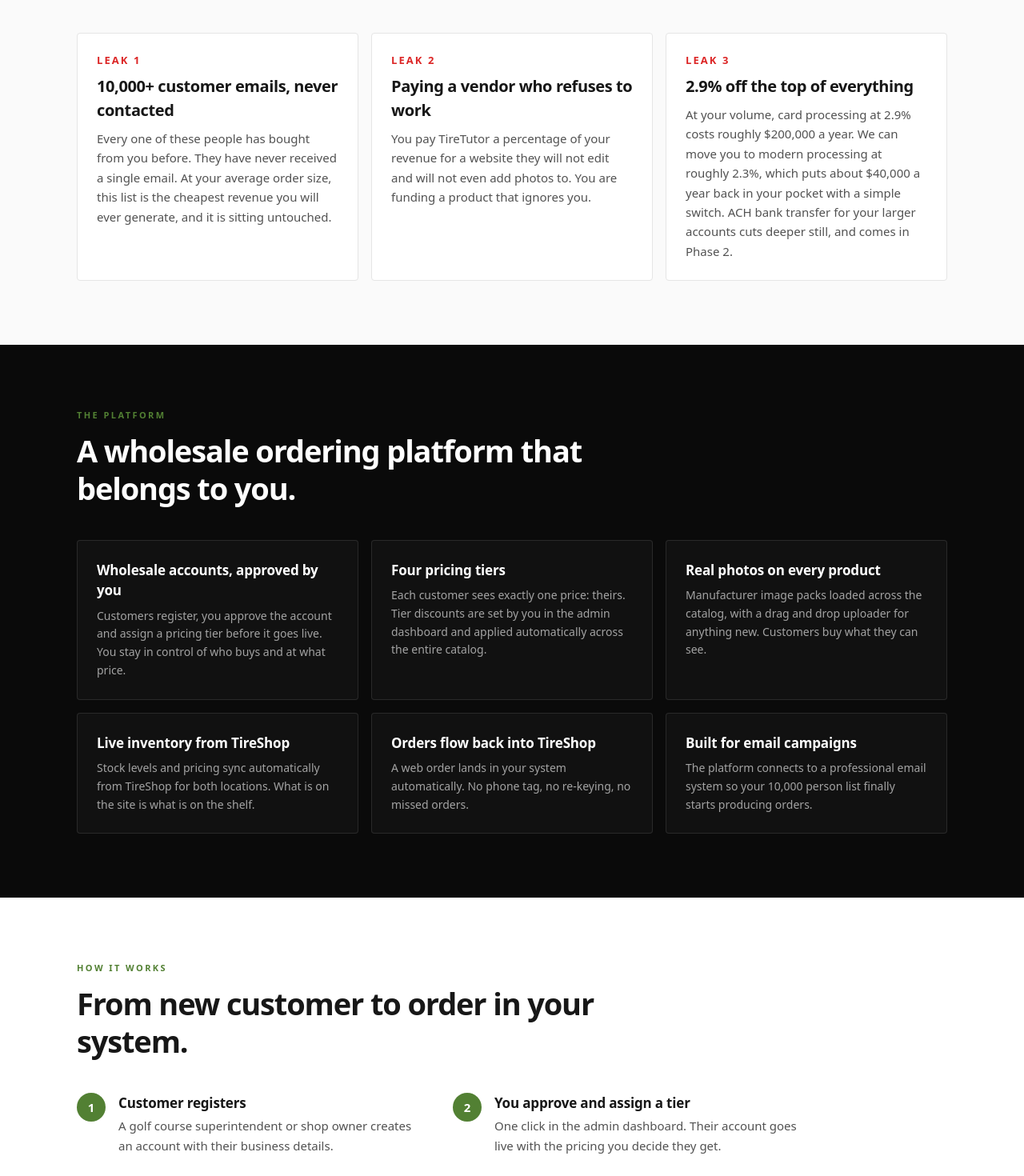
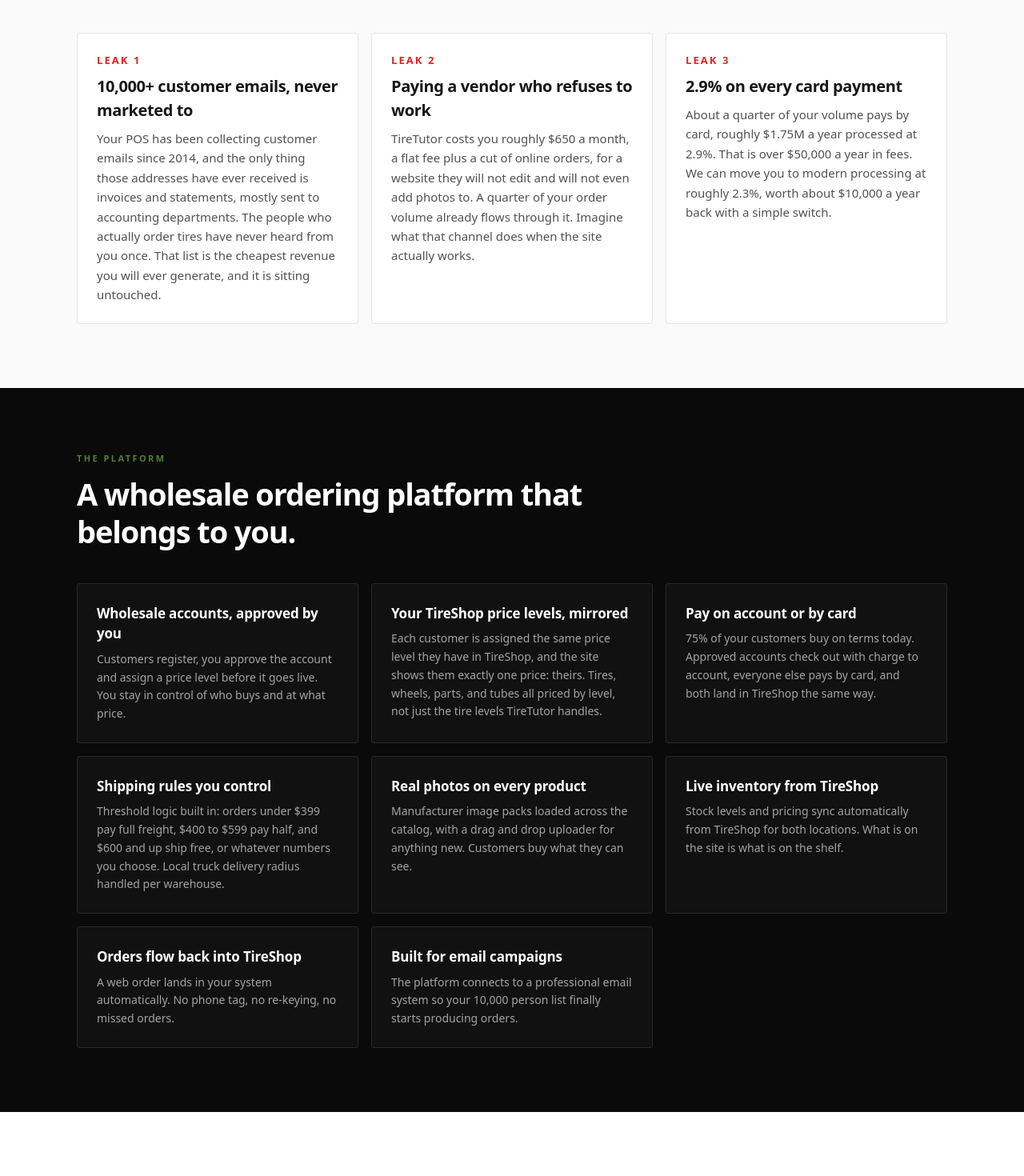
Before and after one commit to barrygoldwater/tire-town, a React (Vite) app: page /proposal in a window 1280 px wide. Shown: the part 1240-2710 px from the top of the page at 80% size. Built offline with nearby package versions, Linux system fonts and the light colour scheme; no server answers.

Commit message:
File changes

```diff
--- a/src/pages/Proposal.jsx
+++ b/src/pages/Proposal.jsx
@@ -88,7 +88,7 @@ export default function Proposal() {
             Your customers are ready to order online. Your website just has to let them.
           </h1>
           <p className="mt-6 text-[17px] sm:text-[19px] leading-relaxed text-neutral-400 max-w-[720px]">
-            A wholesale ordering platform built specifically for Affordable Tire. Real photos, your pricing tiers, live inventory from TireShop, and orders that land in your system without anyone re-keying them. Built by Vory, owned by you.
+            A wholesale ordering platform built specifically for Affordable Tire. Real photos, your real price levels, live inventory from TireShop, and orders that land in your system without anyone re-keying them. Built by Vory, owned by you.
           </p>
         </div>
       </section>
@@ -122,18 +122,18 @@ export default function Proposal() {
           <div className="mt-10 grid md:grid-cols-3 gap-4">
             <Leak
               number="1"
-              title="10,000+ customer emails, never contacted"
-              body="Every one of these people has bought from you before. They have never received a single email. At your average order size, this list is the cheapest revenue you will ever generate, and it is sitting untouched."
+              title="10,000+ customer emails, never marketed to"
+              body="Your POS has been collecting customer emails since 2014, and the only thing those addresses have ever received is invoices and statements, mostly sent to accounting departments. The people who actually order tires have never heard from you once. That list is the cheapest revenue you will ever generate, and it is sitting untouched."
             />
             <Leak
               number="2"
               title="Paying a vendor who refuses to work"
-              body="You pay TireTutor a percentage of your revenue for a website they will not edit and will not even add photos to. You are funding a product that ignores you."
+              body="TireTutor costs you roughly $650 a month, a flat fee plus a cut of online orders, for a website they will not edit and will not even add photos to. A quarter of your order volume already flows through it. Imagine what that channel does when the site actually works."
             />
             <Leak
               number="3"
-              title="2.9% off the top of everything"
-              body="At your volume, card processing at 2.9% costs roughly $200,000 a year. We can move you to modern processing at roughly 2.3%, which puts about $40,000 a year back in your pocket with a simple switch. ACH bank transfer for your larger accounts cuts deeper still, and comes in Phase 2."
+              title="2.9% on every card payment"
+              body="About a quarter of your volume pays by card, roughly $1.75M a year processed at 2.9%. That is over $50,000 a year in fees. We can move you to modern processing at roughly 2.3%, worth about $10,000 a year back with a simple switch."
             />
           </div>
         </div>
@@ -147,8 +147,10 @@ export default function Proposal() {
             A wholesale ordering platform that belongs to you.
           </h2>
           <div className="mt-10 grid sm:grid-cols-2 lg:grid-cols-3 gap-4">
-            <Feature title="Wholesale accounts, approved by you" body="Customers register, you approve the account and assign a pricing tier before it goes live. You stay in control of who buys and at what price." />
-            <Feature title="Four pricing tiers" body="Each customer sees exactly one price: theirs. Tier discounts are set by you in the admin dashboard and applied automatically across the entire catalog." />
+            <Feature title="Wholesale accounts, approved by you" body="Customers register, you approve the account and assign a price level before it goes live. You stay in control of who buys and at what price." />
+            <Feature title="Your TireShop price levels, mirrored" body="Each customer is assigned the same price level they have in TireShop, and the site shows them exactly one price: theirs. Tires, wheels, parts, and tubes all priced by level, not just the tire levels TireTutor handles." />
+            <Feature title="Pay on account or by card" body="75% of your customers buy on terms today. Approved accounts check out with charge to account, everyone else pays by card, and both land in TireShop the same way." />
+            <Feature title="Shipping rules you control" body="Threshold logic built in: orders under $399 pay full freight, $400 to $599 pay half, and $600 and up ship free, or whatever numbers you choose. Local truck delivery radius handled per warehouse." />
             <Feature title="Real photos on every product" body="Manufacturer image packs loaded across the catalog, with a drag and drop uploader for anything new. Customers buy what they can see." />
             <Feature title="Live inventory from TireShop" body="Stock levels and pricing sync automatically from TireShop for both locations. What is on the site is what is on the shelf." />
             <Feature title="Orders flow back into TireShop" body="A web order lands in your system automatically. No phone tag, no re-keying, no missed orders." />
@@ -166,8 +168,8 @@ export default function Proposal() {
           </h2>
           <div className="mt-10 grid md:grid-cols-2 gap-x-10 gap-y-8 max-w-[900px]">
             <Step number="1" title="Customer registers" body="A golf course superintendent or shop owner creates an account with their business details." />
-            <Step number="2" title="You approve and assign a tier" body="One click in the admin dashboard. Their account goes live with the pricing you decide they get." />
-            <Step number="3" title="They shop their price" body="Full catalog with photos, sizes, and live stock, showing only their tier pricing. Reordering takes minutes." />
+            <Step number="2" title="You approve and assign a price level" body="One click in the admin dashboard. Their account goes live tied to the TireShop price level you decide they get." />
+            <Step number="3" title="They shop their price" body="Full catalog with photos, sizes, and live stock, showing only their price level. Reordering takes minutes." />
             <Step number="4" title="The order lands in TireShop" body="It appears in your system automatically, tagged to the right location, ready to fulfill." />
           </div>
         </div>
@@ -196,7 +198,7 @@ export default function Proposal() {
               </div>
             </div>
             <p className="mt-7 text-[14px] leading-relaxed text-neutral-500">
-              Illustrative math at your current average order value. These are customers who already know you and already buy tires. The platform gives them somewhere to click.
+              Illustrative math at your current average order value. We clean and verify the list before the first send so campaigns reach the people who actually buy, not the accounting inbox. The platform gives them somewhere to click.
             </p>
           </div>
         </div>
@@ -217,7 +219,7 @@ export default function Proposal() {
             </div>
             <CompareRow label="Product photos" them="No" us="Every product" />
             <CompareRow label="Edits and changes" them="Refused" us="Same week" />
-            <CompareRow label="Wholesale tier pricing" them="Manual, by emailing TireTutor" us="Four tiers, set by you, applied instantly" />
+            <CompareRow label="Wholesale pricing" them="3 or 4 tire levels, changed by emailing them" us="All your price levels: tires, wheels, parts, tubes" />
             <CompareRow label="TireShop integration" them="No" us="Two way, automatic" />
             <CompareRow label="Email marketing" them="No" us="Built in" />
             <CompareRow label="Who owns it" them="They do" us="You do" last />
@@ -237,13 +239,13 @@ export default function Proposal() {
               eyebrow="One time"
               value="$15,000"
               title="Platform build"
-              body="Half to begin, half at launch. Covers the full platform: accounts, tier pricing, catalog with photos, TireShop integration, admin dashboard, and checkout."
+              body="Half to begin, half at launch. Covers the full platform: accounts, price level pricing, catalog with photos, TireShop integration, on account and card checkout, shipping rules, and the admin dashboard."
             />
             <DealCard
               eyebrow="Monthly"
               value="$3,500"
               title="Platform management and email program"
-              body="Part of this replaces what you pay TireTutor today. The rest funds the monthly email program that turns your customer list into orders, plus hosting, updates, and catalog maintenance."
+              body="Replaces the roughly $650 you send TireTutor today, with the balance funding the monthly email program that works your customer list, plus hosting, updates, and catalog maintenance."
             />
             <DealCard
               eyebrow="Performance"
@@ -277,15 +279,15 @@ export default function Proposal() {
             />
             <Milestone
               weeks="Milestone 2 · Weeks 3 to 4"
-              title="Photos, pricing tiers, and accounts"
-              happens="Manufacturer image packs loaded across the catalog, four pricing tiers configured, and customer registration with your approval step built."
-              delivered="The catalog with real photos, where a logged in test account sees its tier pricing and nothing else."
-              fromYou="Image packs requested from your manufacturers, plus your discount percentage for each of the four tiers."
+              title="Photos, price levels, and accounts"
+              happens="Manufacturer image packs loaded across the catalog, your TireShop price levels mirrored, and customer registration with your approval step built."
+              delivered="The catalog with real photos, where a logged in test account sees its price level and nothing else."
+              fromYou="Image packs requested from your manufacturers, plus which price level each customer type should get on the site."
             />
             <Milestone
               weeks="Milestone 3 · Week 5"
               title="Admin dashboard and checkout"
-              happens="Your dashboard for approving accounts, assigning tiers, and viewing orders. Card checkout goes live, and web orders start landing in TireShop automatically."
+              happens="Your dashboard for approving accounts, assigning price levels, and viewing orders. Card and on account checkout go live with your shipping rules, and web orders start landing in TireShop automatically."
               delivered="The complete platform, ready for a real end to end test: you place an order and watch it appear in TireShop."
               fromYou="Thirty minutes to walk the dashboard with us and approve the first batch of test accounts."
             />
```
